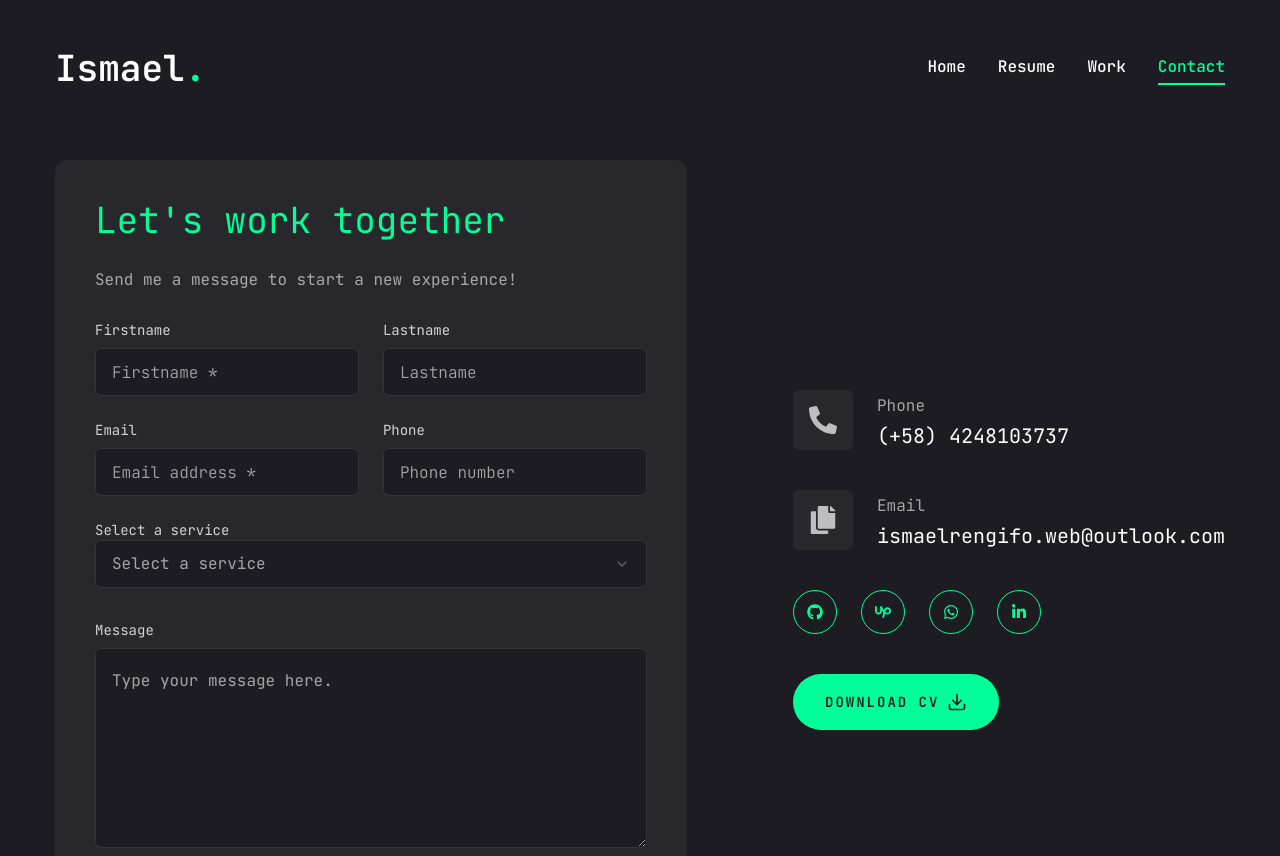
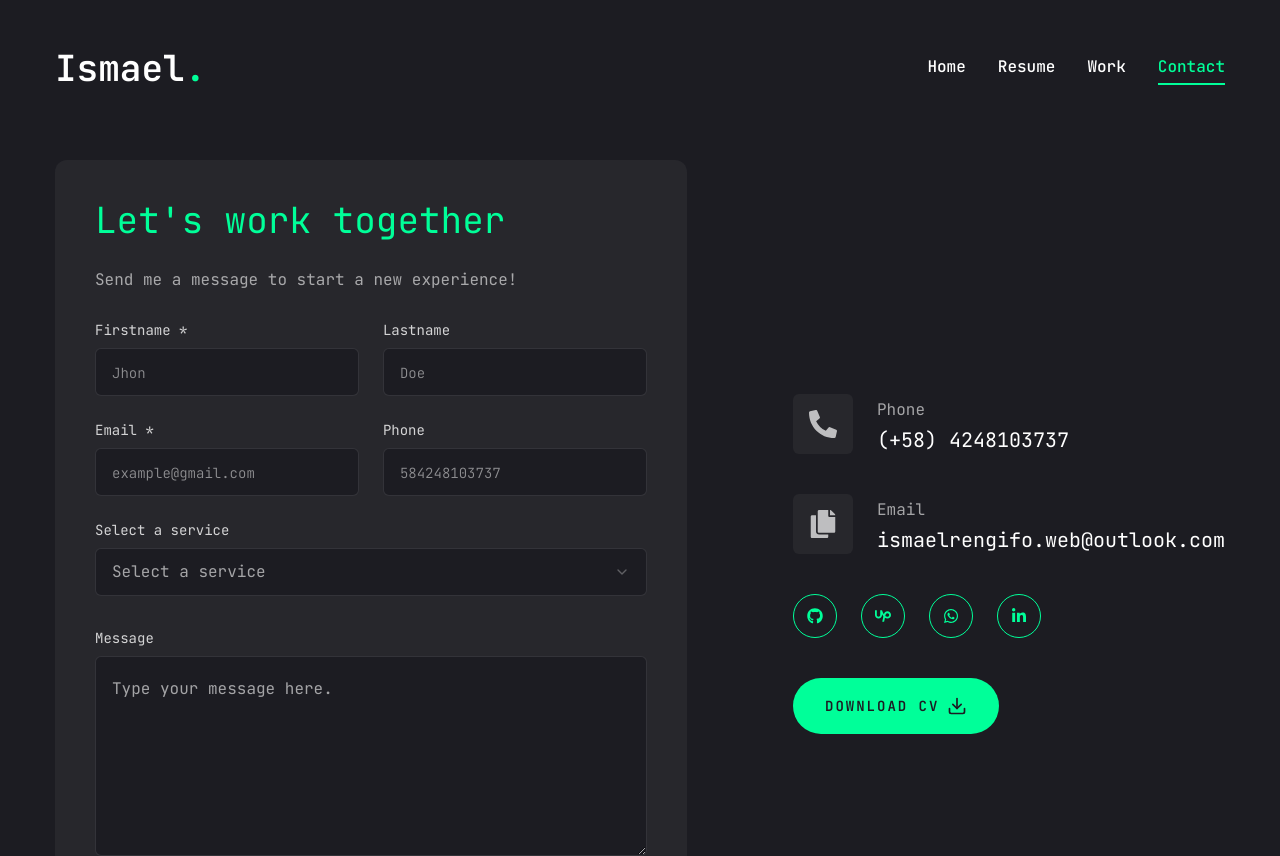
Before and after one commit to tundrekka/ismael-rengifo, a Next.js app: page /contact in a window 1280 px wide. Shown: the top 856 px of the page. Built offline with nearby package versions, Linux system fonts and the light colour scheme.

Commit message:
updated favicon.ico, improved some little issues

```diff
--- a/app/contact/components/ContactForm.jsx
+++ b/app/contact/components/ContactForm.jsx
@@ -143,13 +143,13 @@ const ContactForm = () => {
         {/* input */}
         <div className="grid grid-cols-1 md:grid-cols-2 gap-6">
           <div className="flex flex-col">
-            <LabelInput htmlFor="firstname" text={"Firstname"} />
+            <LabelInput htmlFor="firstname" text={"Firstname *"} />
             <Input
               className={clsx({ "border-red-400": fieldsWithError.firstname })}
               name="firstname"
               id="firstname"
               type="text"
-              placeholder="Firstname *"
+              placeholder="Jhon"
             />
             {fieldsWithError.firstname && (
               <ErrorMessage message={fieldsWithError.firstname} />
@@ -161,18 +161,18 @@ const ContactForm = () => {
               name="lastname"
               id="lastname"
               type="text"
-              placeholder="Lastname"
+              placeholder="Doe"
             />
           </div>
 
           <div className="flex flex-col">
-            <LabelInput htmlFor="email" text={"Email"} />
+            <LabelInput htmlFor="email" text={"Email *"} />
             <Input
               className={clsx({ "border-red-400": fieldsWithError.email })}
               name="email"
               id="email"
               type="email"
-              placeholder="Email address *"
+              placeholder="example@gmail.com"
             />
             {fieldsWithError.email && (
               <ErrorMessage message={fieldsWithError.email} />
@@ -184,14 +184,14 @@ const ContactForm = () => {
               name="phone"
               id="phone"
               type="phone"
-              placeholder="Phone number"
+              placeholder="584248103737"
             />
           </div>
         </div>
         {/* select */}
 
         <label className="text-sm text-white/80 mb-2">
-          Select a service
+          <p className="mb-2">Select a service</p>
           <Select name="service">
             <SelectTrigger className="w-full">
               <SelectValue placeholder="Select a service" />
--- a/components/MobileNav.jsx
+++ b/components/MobileNav.jsx
@@ -22,11 +22,13 @@ const MobileNav = () => {
       <SheetContent className="flex flex-col">
         {/* logo */}
         <div className="mt-32 mb-40 text-center text-2xl">
-          <Link href="/">
-            <h1 className="text-4xl font-semibold">
-              Ismael<span className="text-accent">.</span>
-            </h1>
-          </Link>
+          <SheetClose asChild>
+            <Link href="/">
+              <h1 className="text-4xl font-semibold">
+                Ismael<span className="text-accent">.</span>
+              </h1>
+            </Link>
+          </SheetClose>
         </div>
         {/* nav */}
         <nav className="flex flex-col justify-center items-center gap-8">
--- a/components/ui/input.jsx
+++ b/components/ui/input.jsx
@@ -7,7 +7,7 @@ const Input = React.forwardRef(({ className, type, ...props }, ref) => {
     <input
       type={type}
       className={cn(
-        "flex h-[48px] rounded-md border border-white/10 focus:border-accent font-light bg-primary px-4 py-5 text-base placeholder:text-white/60 outline-none",
+        "flex h-[48px] rounded-md border border-white/10 focus:border-accent font-light bg-primary px-4 py-5 text-base placeholder:text-white/50 placeholder:text-sm outline-none",
         className
       )}
       ref={ref}
--- a/package.json
+++ b/package.json
@@ -3,7 +3,7 @@
   "version": "0.1.0",
   "private": true,
   "scripts": {
-    "dev": "next dev",
+    "dev": "next dev -p 3009",
     "build": "next build",
     "start": "next start",
     "lint": "next lint"
```
Also changed, not shown: 1 other file (tests, documents, lock files or other folders).
